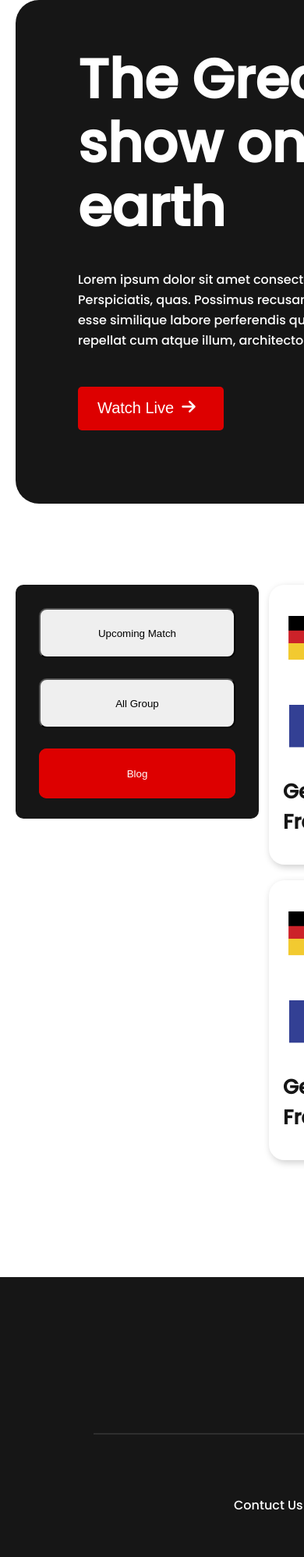
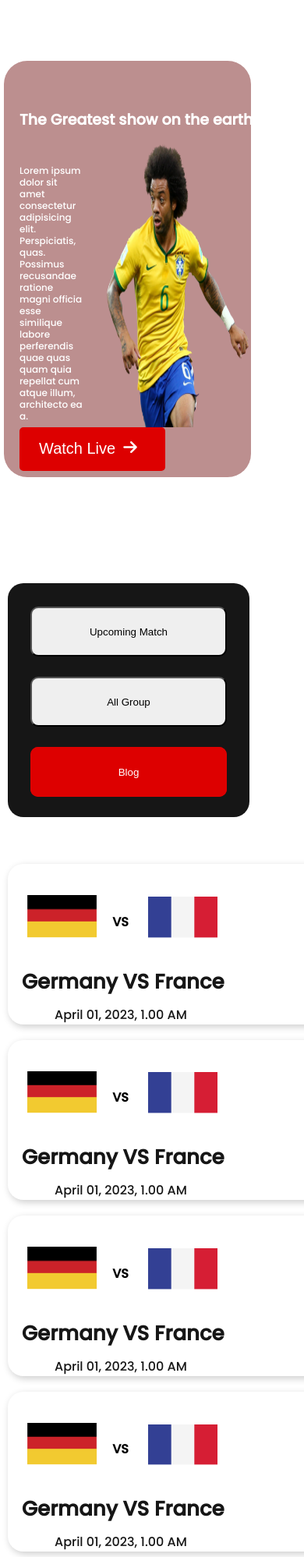
Before and after one commit to saiful172/fifa-world-cup, a plain HTML site: page upcoming.html in a window 390 px wide. Shown: the top 1997 px of the page at 78% size. Drawn offline with Linux system fonts and the light colour scheme.

Commit message:
page 2 mobile version responsive

```diff
--- a/style/styles2.css
+++ b/style/styles2.css
@@ -255,3 +255,141 @@ Footer
     color: green;
     transform: scale(1.2);
 }
+
+/*--------------------------------------
+ Responsive layout
+ -------------------------------------- */
+
+ /* For Mobile Version */
+ @media only screen and (max-width:688px) {
+    /* Header Responsive */
+    .header-container{
+
+        display: flex;
+        flex-direction: column;
+        width: 317px;
+        height: 534px;
+        position: absolute;
+        left: 5px;
+        background: rosybrown;
+        border-radius: 30px;
+    }
+    .text-container{
+        position: absolute;
+        width: 400px;
+        height: 424px;
+        left: 20px;
+        top: 20px;
+    }
+    .text-container>h1{
+        position: absolute;
+        top: 15px;
+        font-size: 19px;
+    }
+    .text-container>p{
+        position: absolute;
+        width: 82px;
+        top: 113px;
+        font-weight: 400;
+        font-size: 12px;
+        line-height: 15px;
+        color: #FFFFFF;
+    }
+    .image-container> img{
+        position: absolute;
+        width: 182px;
+        height: 364px;
+        left: 132px;
+        top: 106px;
+    }
+
+    .head-container>.header-button{
+        position: absolute;
+        top: 420px;
+        left: 30px;
+    }
+
+    /*----------------------
+    Blog responsive
+    -----------------*/
+    .blogs-contain{
+        width: 640;
+        margin-top: 20%;
+        display: flex;
+        flex-direction: column;
+
+    }
+    .blogs-btn{
+        width: 310px;
+        height: 300px;
+        position: absolute;
+        top: -80px;
+        left: -10px;
+        background: #161616;
+        border-radius: 20px;
+    }
+    .blog-container{
+        width: 540px;
+        position: relative;
+        left: -10px;
+        top: 280px;
+        display: grid;
+        grid-template-columns: repeat(1, 530px);
+    }
+    .blogs-img > img{
+        width: 110px;
+    }
+
+    /* --------------------
+    footer Responsive */
+    .footer-first{
+        width: 100%;
+        height: 90vh;
+        position: relative;
+        left: 0px;
+        top: 1060px;
+        background: #161616;
+
+    }
+    .footer-first>h1{
+        position: absolute;
+        left: 103px;
+        top: 60px;
+        font-size: 50px;
+        line-height: 50px;
+        color: #FFFFFF;
+    }
+    .footer-first> hr{
+        position: absolute;
+        width: 350px;
+        height: 0px;
+        left: 10px;
+        top: 140px;
+        border: 1px solid rgba(255, 255, 255, 0.1);
+    }
+    .footer-second{
+        position: absolute;
+        left: 120px;
+        top: 180px;
+
+    }
+
+    .footer-second ul{
+        display: flex;
+        flex-direction: column;
+        gap: 10px;
+
+    }
+
+    .media-icn{
+        display: flex;
+        gap: 80px;
+        position: absolute;
+        top: 70%;
+        left: 20%;
+    }
+    .media-icn> a{
+        text-decoration: none;
+        color: #FFFFFF;
+    }
+ }
```
